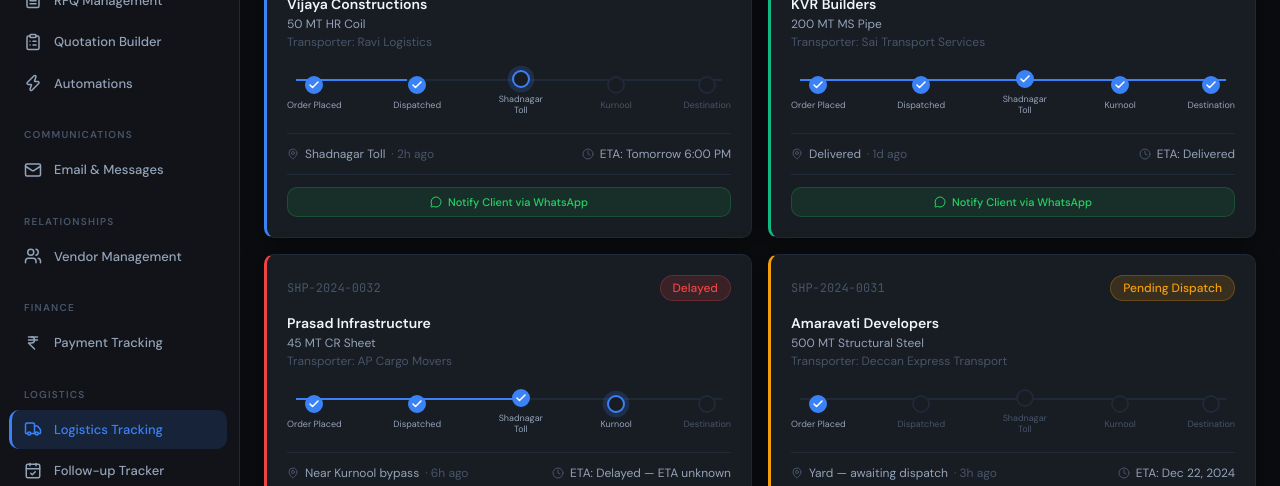
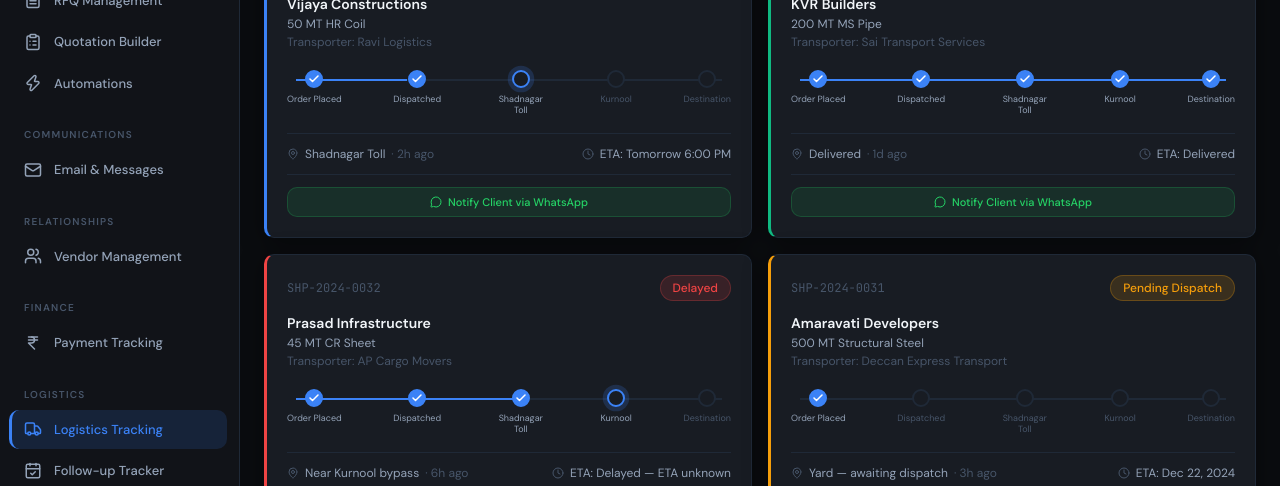
Before and after one commit to gurram46/TRAKER-CRM-POC, a React (Vite) app: page /logistics in a window 1280 px wide. Shown: the part 209-695 px from the top of the page. Built offline with nearby package versions, Linux system fonts and the light colour scheme; no server answers.

Commit message:
fix: align logistics progress tracker dots to top

```diff
--- a/src/pages/LogisticsTracking.tsx
+++ b/src/pages/LogisticsTracking.tsx
@@ -75,7 +75,7 @@ const LogisticsTracking: React.FC = () => {
 
             {/* Progress Stepper */}
             <div className="mt-5 mb-4">
-              <div className="flex items-center justify-between relative">
+              <div className="flex items-start justify-between relative">
                 {/* Line behind dots */}
                 <div className="absolute top-[9px] left-[9px] right-[9px] h-[2px] bg-border z-0" />
                 <div
```
